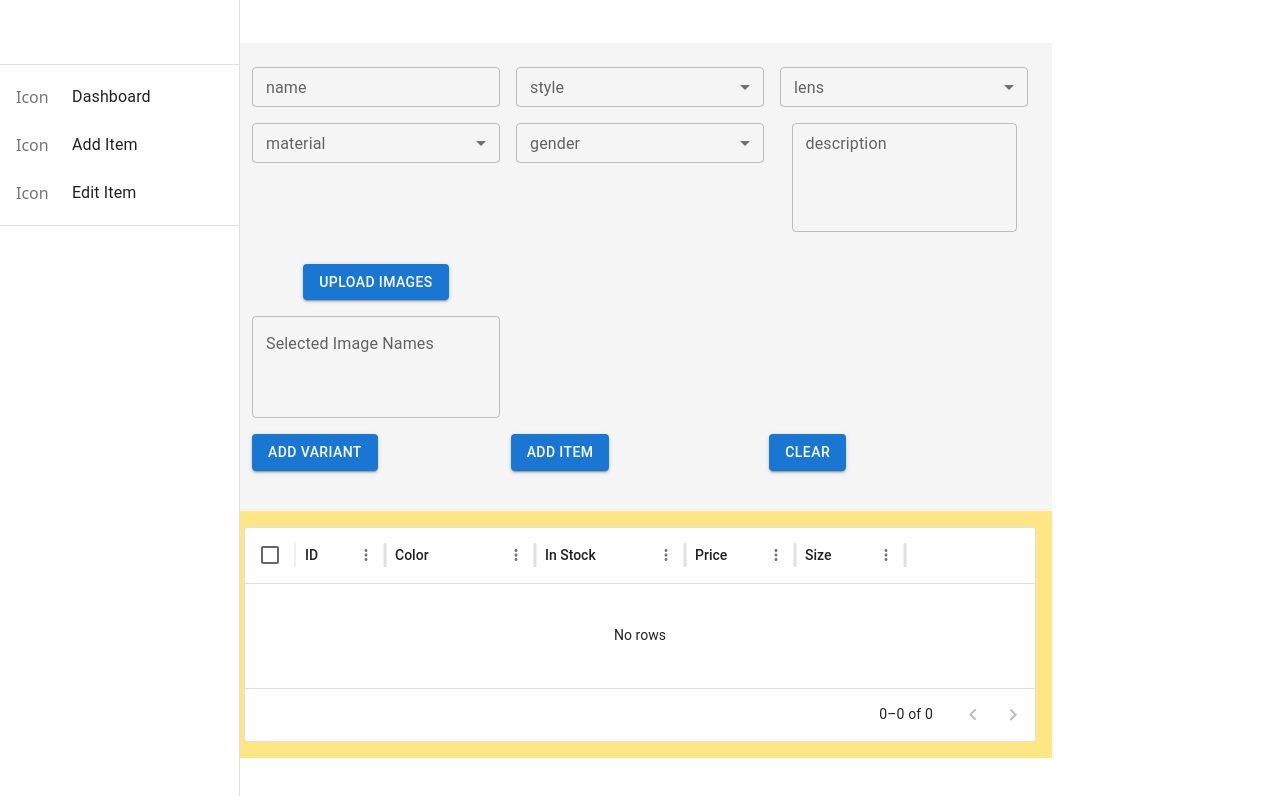
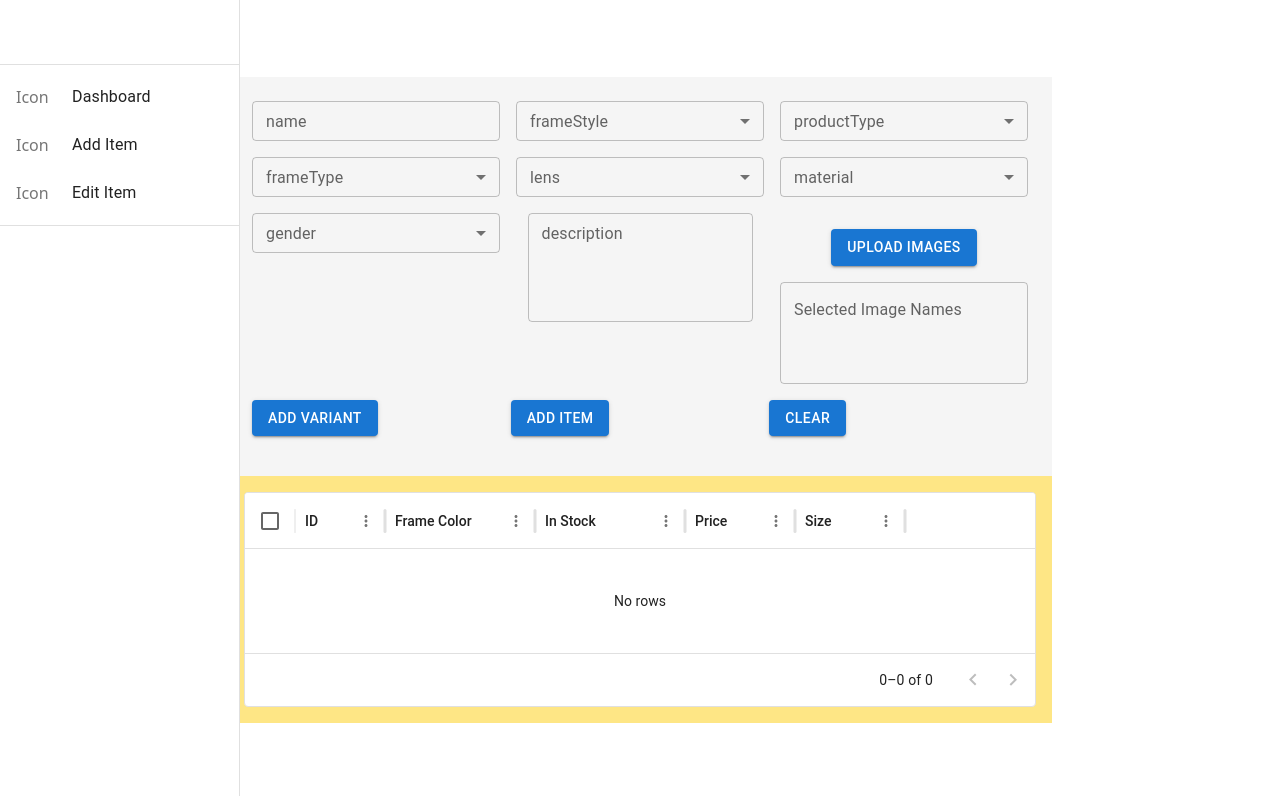
Before and after one commit to OglePeek/Oglepeek-Frontend-Admin, a React (Vite) app: page / in a window 1280 px wide. Shown: the top 796 px of the page. Built offline with nearby package versions, Linux system fonts and the light colour scheme.

Commit message:
Added createProduct API and corrected removed the request headers from this API.

```diff
--- a/src/admin/AddItemForm.tsx
+++ b/src/admin/AddItemForm.tsx
@@ -21,12 +21,14 @@ import { useAddProductMutation } from "../services/api";
 const schema = yup
   .object({
     name: yup.string().required(),
-    style: yup.string().required(),
+    frameStyle: yup.string().required(),
     description: yup.string().required(),
     lens: yup.string().required(),
     gender: yup.string().required(),
     material: yup.string().required(),
     images: yup.array().required(),
+    productType: yup.string().required(),
+    frameType: yup.string().required(),
   })
   .required();
 
@@ -45,10 +47,12 @@ export const AddItemForm = () => {
     resolver: yupResolver(schema),
     defaultValues: {
       name: "",
-      style: "",
+      frameStyle: "",
       description: "",
       lens: "",
       gender: "",
+      productType: "",
+      frameType: "",
       material: "",
       images: [],
     },
@@ -64,30 +68,56 @@ export const AddItemForm = () => {
   const [addProduct] = useAddProductMutation();
 
   const onSubmit = (data: FormValues) => {
-    const imageObj: Record<string, File> = {};
+    // const imageObj: Record<string, File> = {};
+
+    // data.images.forEach((file, index) => {
+    //   imageObj[`image${index}`] = file;
+    // });
+    // const reqBody = {
+    //   name: data.name,
+    //   frameStyle: data.frameStyle,
+    //   description: data.description,
+    //   lens: data.lens,
+    //   gender: data.gender,
+    //   material: data.material,
+    //   productType: data.productType,
+    //   frameType: data.frameType,
+    //   variants: variantVals,
+    //   ...imageObj,
+    // };
+
+    const formData = new FormData();
+
+    formData.append("name", data.name);
+    formData.append("frameStyle", data.frameStyle);
+    formData.append("description", data.description);
+    formData.append("lens", data.lens);
+    formData.append("gender", data.gender);
+    formData.append("material", data.material);
+    formData.append("productType", data.productType);
+    formData.append("frameType", data.frameType);
+    formData.append("variants", JSON.stringify(variantVals));
 
     data.images.forEach((file, index) => {
-      imageObj[`image${index}`] = file;
+      formData.append(`image${index}`, file);
     });
-    const reqBody = {
-      name: data.name,
-      style: data.style,
-      description: data.description,
-      lens: data.lens,
-      gender: data.gender,
-      material: data.material,
-      variants: variantVals,
-      ...imageObj,
-    };
 
-    console.log("Request Body:", reqBody);
-    addProduct(reqBody)
-      .then((response) => {
-        console.log("Item added:", response);
-      })
-      .catch((error) => {
-        console.error("Error adding item:", error);
-      });
+    for (const [key, value] of formData.entries()) {
+      console.log(key, value);
+    }
+
+    addProduct(formData)
+      .then((res) => console.log("Item added:", res))
+      .catch((err) => console.error("Error adding item:", err));
+
+    // console.log("Request Body:", reqBody);
+    // addProduct(reqBody)
+    //   .then((response) => {
+    //     console.log("Item added:", response);
+    //   })
+    //   .catch((error) => {
+    //     console.error("Error adding item:", error);
+    //   });
   };
 
   const openDialog = () => {
@@ -116,9 +146,9 @@ export const AddItemForm = () => {
 
             <div>
               <DropdownInput
-                label={"style"}
-                {...register("style")}
-                error={!!errors.style}
+                label={"frameStyle"}
+                {...register("frameStyle")}
+                error={!!errors.frameStyle}
                 items={[
                   { value: "Round", label: "Round" },
                   { value: "Square", label: "Square" },
@@ -129,7 +159,34 @@ export const AddItemForm = () => {
                   { value: "aviator", label: "aviator" },
                   { value: "waifer", label: "waifer" },
                 ]}
-                helperText={errors.style?.message}
+                helperText={errors.frameStyle?.message}
+              />
+            </div>
+
+            <div>
+              <DropdownInput
+                label={"productType"}
+                {...register("productType")}
+                error={!!errors.productType}
+                items={[
+                  { value: "Eyeglasses", label: "Eyeglasses" },
+                  { value: "Sunglasses", label: "Sunglasses" },
+                ]}
+                helperText={errors.productType?.message}
+              />
+            </div>
+
+            <div>
+              <DropdownInput
+                label={"frameType"}
+                {...register("frameType")}
+                error={!!errors.frameType}
+                items={[
+                  { value: "Full Rim", label: "Full Rim" },
+                  { value: "Half Rim", label: "Half Rim" },
+                  { value: "Rimless", label: "Rimless" },
+                ]}
+                helperText={errors.frameType?.message}
               />
             </div>
 
--- a/src/admin/AddVariantForm.tsx
+++ b/src/admin/AddVariantForm.tsx
@@ -14,7 +14,7 @@ import type { AppDispatch } from "../redux/store";
 
 const schema = yup
   .object({
-    colorName: yup.string().required(),
+    frameColor: yup.string().required(),
     inStock: yup.number().positive().integer().required(),
     price: yup.number().positive().integer().required(),
     size: yup.string().required(),
@@ -33,7 +33,7 @@ export const AddVariantForm = () => {
   } = useForm<FormValues>({
     resolver: yupResolver(schema),
     defaultValues: {
-      colorName: "",
+      frameColor: "",
       inStock: 0,
       price: 0,
       size: "",
@@ -51,11 +51,11 @@ export const AddVariantForm = () => {
         <div className="grid grid-cols-3 gap-4 py-4">
           <div>
             <TextInput
-              label={"colorName"}
-              defaultValue="colorName"
-              {...register("colorName")}
-              error={!!errors.colorName}
-              helperText={errors.colorName?.message}
+              label={"frameColor"}
+              defaultValue="frameColor"
+              {...register("frameColor")}
+              error={!!errors.frameColor}
+              helperText={errors.frameColor?.message}
             />
           </div>
 
--- a/src/admin/Admin.tsx
+++ b/src/admin/Admin.tsx
@@ -11,7 +11,7 @@ import type { RootState } from "../redux/store";
 
 const cols: GridColDef[] = [
   { field: "id", headerName: "ID", width: 90 },
-  { field: "colorName", headerName: "Color", width: 150 },
+  { field: "frameColor", headerName: "Frame Color", width: 150 },
   { field: "inStock", headerName: "In Stock", width: 150 },
   { field: "price", headerName: "Price", width: 110 },
   { field: "size", headerName: "Size", width: 110 },
@@ -26,7 +26,7 @@ export const Admin = () => {
   const tablerows = variantVals?.map((item, index) => {
     return {
       id: index,
-      colorName: item.colorName,
+      frameColor: item.frameColor,
       inStock: item.inStock,
       price: item.price,
       size: item.size,
--- a/src/redux/formSlice.ts
+++ b/src/redux/formSlice.ts
@@ -3,7 +3,7 @@ import { createSlice } from "@reduxjs/toolkit";
 import type { PayloadAction } from "@reduxjs/toolkit";
 
 interface Variant {
-  colorName: string;
+  frameColor: string;
   inStock: number;
   price: number;
   size: string;
--- a/src/services/api.ts
+++ b/src/services/api.ts
@@ -23,6 +23,9 @@ export const api = createApi({
         url: "product",
         method: "POST",
         body,
+        headers: {
+          Authorization: `Bearer ${"eyJhbGciOiJIUzI1NiIsInR5cCI6IkpXVCJ9.eyJ1c2VyIjp7ImlkIjoiNjg1NmVhMTFmMDhjZTI1NmM2NzAwNGM3In0sImlhdCI6MTc1MDYxNTQxNiwiZXhwIjoxNzUwNjE5MDE2fQ.07ByVC_zv2ZBPvGxJOU3RA7-AMQ3iJzRLEiG2uct5fM"}`, // Replace with your actual token
+        },
       }),
     }),
   }),
```
